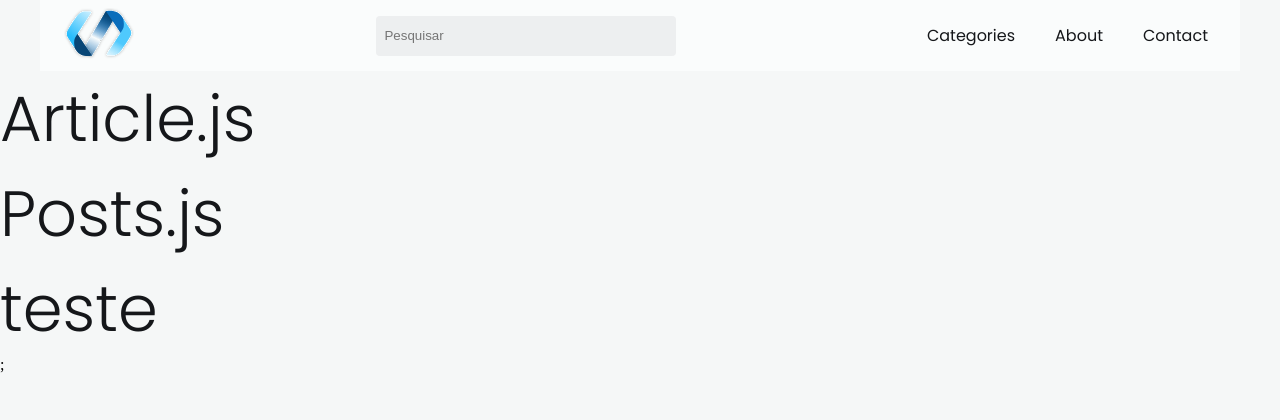
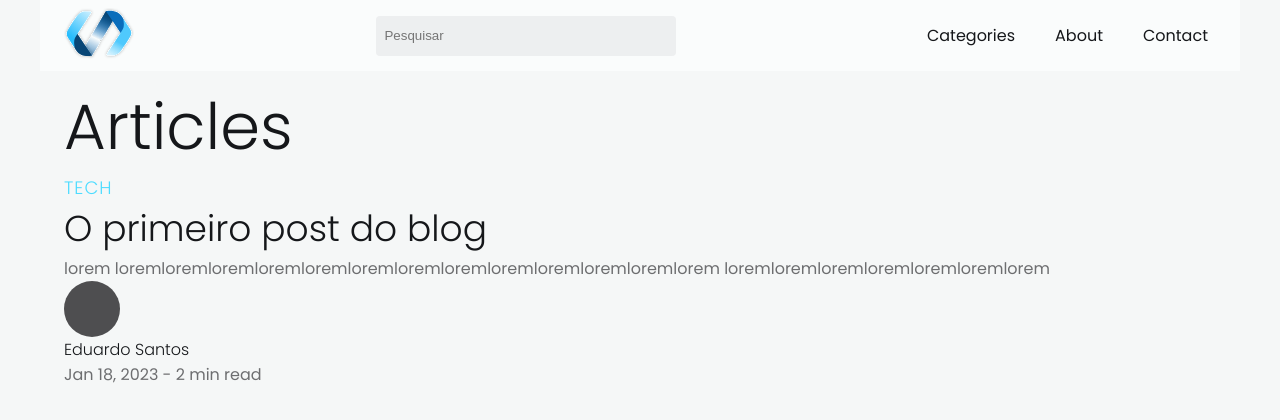
Before and after one commit to duzzk1/blog, a React (Create React App) app: page / in a window 1280 px wide. Shown: the top 420 px of the page. Built offline with nearby package versions, Linux system fonts and the light colour scheme.

Commit message:
Editing articles section

```diff
--- a/src/App.js
+++ b/src/App.js
@@ -7,8 +7,6 @@ function App() {
     <>
       <Header></Header>
       <Article></Article>
-      <Posts></Posts>
-      <h1>teste</h1>;
     </>
   );
 }
--- a/src/components/Articles/index.js
+++ b/src/components/Articles/index.js
@@ -1,5 +1,12 @@
+import Posts from "../Posts";
+
 const Article = () => {
-  return <h1>Article.js</h1>;
+  return (
+    <section className="container">
+      <h1>Articles</h1>
+      <Posts />
+    </section>
+  );
 };
 
 export default Article;
--- a/src/components/Posts/index.js
+++ b/src/components/Posts/index.js
@@ -1,5 +1,24 @@
 const Posts = () => {
-  return <h1>Posts.js</h1>;
+  return (
+    <>
+      <div className="img-posts">
+        <h5>Tech</h5>
+        <h3>O primeiro post do blog</h3>
+        <p>
+          lorem
+          loremloremloremloremloremloremloremloremloremloremloremloremlorem
+          loremloremloremloremloremloremlorem
+        </p>
+        <div>
+          <div className="img-profile"></div>
+          <div className="desc-profile">
+            <h6>Eduardo Santos</h6>
+            <p>Jan 18, 2023 - 2 min read</p>
+          </div>
+        </div>
+      </div>
+    </>
+  );
 };
 
 export default Posts;
--- a/src/css/sass/_layout.scss
+++ b/src/css/sass/_layout.scss
@@ -67,7 +67,7 @@ a {
 .img-profile {
   width: 56px;
   height: 56px;
-  background-color: $gray-2;
+  background-color: #b7b7b7;
   border-radius: 50%;
 }
 
```
